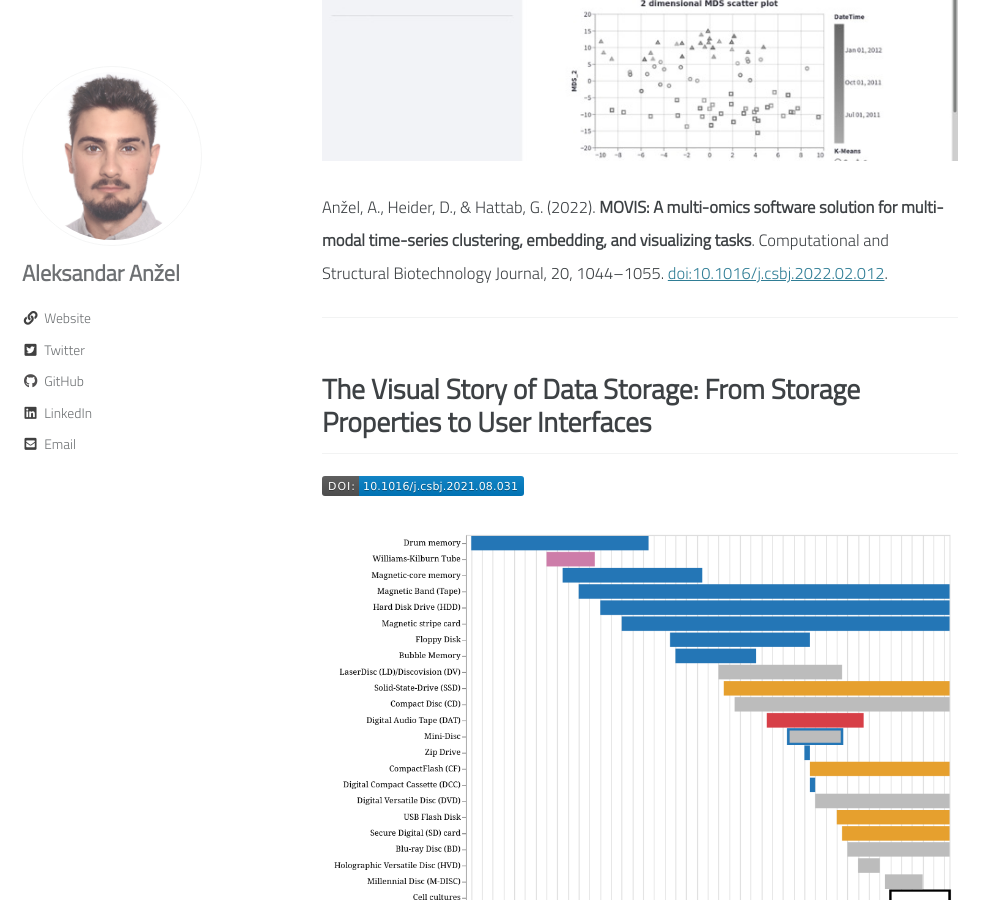
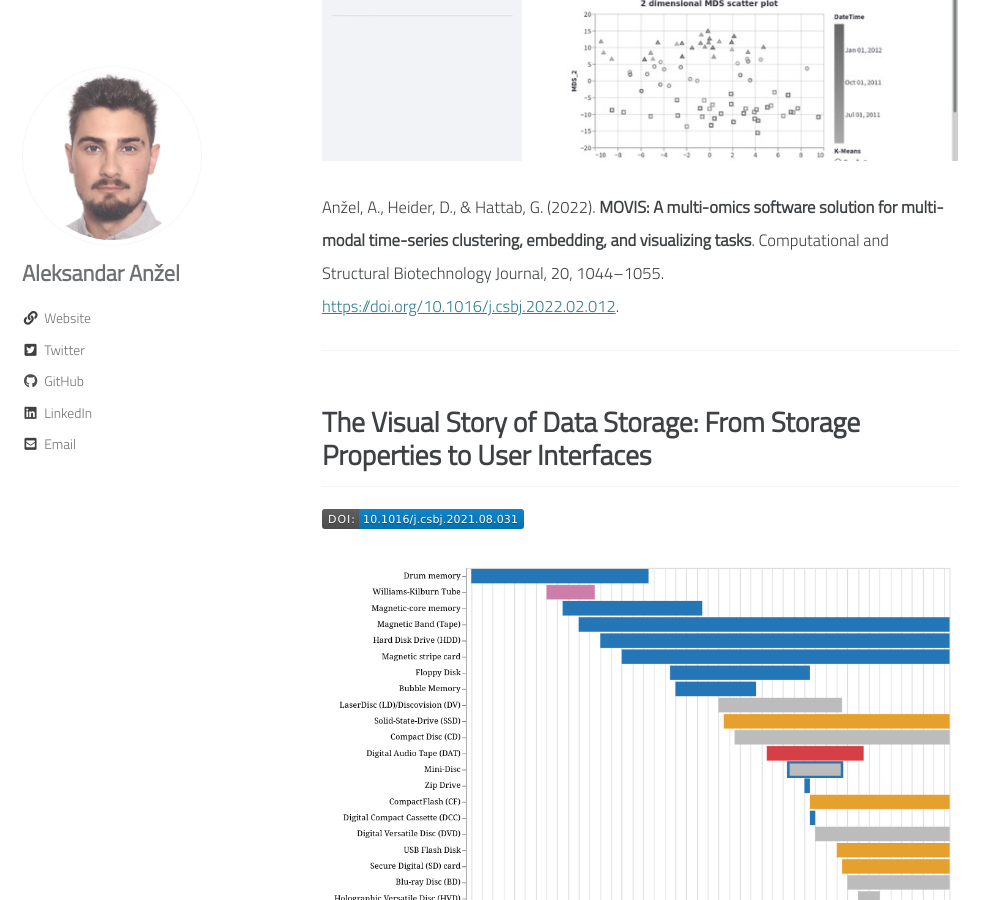
Before and after one commit to AAnzel/aanzel.github.io, a Jekyll site: the page built from pages/publications.md, in a window 1280 px wide and 900 px high, scrolled down 990 px. Shown: the whole window, without its empty margins (0-999 px from the left). Built offline with Jekyll 4.4.1, drawn with Linux system fonts in a browser that asks for light colours; cached includes are drawn as plain includes; some of the changed lines change nothing that is shown.

Commit message:
Changed: Changed the link presentation for MOVIS publication..

```diff
--- a/pages/publications.md
+++ b/pages/publications.md
@@ -12,7 +12,7 @@ author_profile: true
 
 <a href="https://doi.org/10.1016/j.csbj.2022.02.012" target="_blank" rel="noopener noreferrer"> <img src="/assets/images/Publication_images/movis_overview.jpg" alt="MOVIS image" width="1200" /> </a>
 
-<small> Anžel, A., Heider, D., & Hattab, G. (2022). **MOVIS: A multi-omics software solution for multi-modal time-series clustering, embedding, and visualizing tasks**. Computational and Structural Biotechnology Journal, 20, 1044–1055. [doi:10.1016/j.csbj.2022.02.012](https://doi.org/10.1016/j.csbj.2022.02.012).</small>
+<small> Anžel, A., Heider, D., & Hattab, G. (2022). **MOVIS: A multi-omics software solution for multi-modal time-series clustering, embedding, and visualizing tasks**. Computational and Structural Biotechnology Journal, 20, 1044–1055. [https://doi.org/10.1016/j.csbj.2022.02.012](https://doi.org/10.1016/j.csbj.2022.02.012).</small>
 
 
 ---
```
